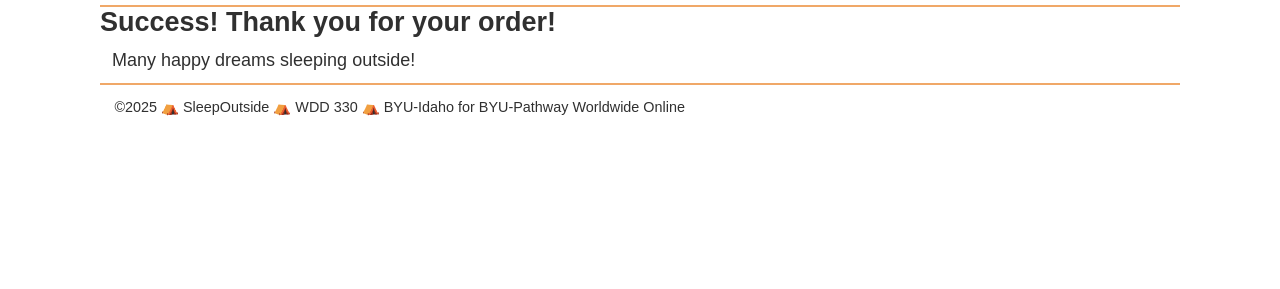
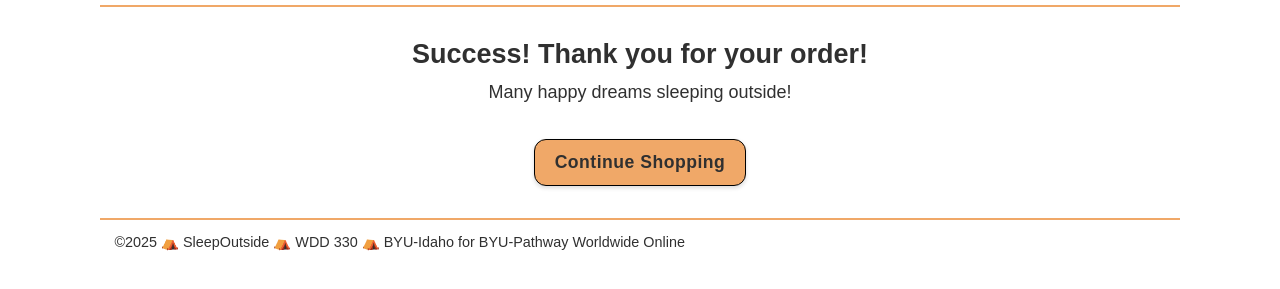
Before and after one commit to sterlingwebsite/WDD330, a website built with Vite: page src/checkout/success.html in a window 1280 px wide. Shown: the part 71-360 px from the top of the page. Built offline with nearby package versions, Linux system fonts and the light colour scheme; files whose address does not match are found by name.

Commit message:
done with i4

```diff
--- a/src/checkout/success.html
+++ b/src/checkout/success.html
@@ -1,18 +1,21 @@
-<!DOCTYPE html>
+<!doctype html>
 <html lang="en">
   <head>
-    <meta charset="UTF-8">
-    <meta name="viewport" content="width=device-width, initial-scale=1.0">
+    <meta charset="UTF-8" />
+    <meta name="viewport" content="width=device-width, initial-scale=1.0" />
     <title>Sleep Outside | Checkout</title>
-    <link rel="stylesheet" href="../css/style.css">
+    <link rel="stylesheet" href="../css/style.css" />
     <script src="../js/checkoutSuccess.js" type="module"></script>
-    <link rel="icon" href="src\images\favicon.ico"/>
+    <link rel="icon" href="src\images\favicon.ico" />
   </head>
   <body>
     <header class="divider" id="main-header"></header>
-    <main class="divider">
+    <main class="divider" id="checkoutSuccessMain">
       <h2>Success! Thank you for your order!</h2>
       <p>Many happy dreams sleeping outside!</p>
+      <a href="/index.html" class="btn" id="checkoutSuccessContinueShoppingBtn"
+        >Continue Shopping</a
+      >
     </main>
     <footer id="main-footer"></footer>
   </body>
--- a/src/css/style.css
+++ b/src/css/style.css
@@ -447,6 +447,39 @@ img {
   }
 }
 
+#checkoutSuccessContinueShoppingBtn {
+  display: inline-block;
+  background-color: #f0a868;
+  color: #303030;
+  padding: 0.75rem 1.25rem;
+  border-radius: 12px;
+  border: 1px solid #000;
+  font-weight: 600;
+  text-align: center;
+  text-decoration: none;
+  transition: background-color 0.2s ease, transform 0.15s ease;
+  margin: 1.5rem auto 0;
+  width: fit-content;
+  box-shadow: 0 2px 4px rgba(0, 0, 0, 0.15);
+  font-size: 1.1rem;
+  letter-spacing: 0.5px;
+
+  &:hover {
+    background-color: #fc8f31;
+    transform: translateY(-2px);
+  }
+
+  &:active {
+    transform: translateY(0);
+    background-color: #e07a20;
+  }
+}
+
+#checkoutSuccessMain {
+  text-align: center;
+  padding: 2rem;
+}
+
 @media screen and (min-width: 500px) {
   body {
     max-width: 1080px;
```
Lines whose indentation alone changed are shown as unchanged.
